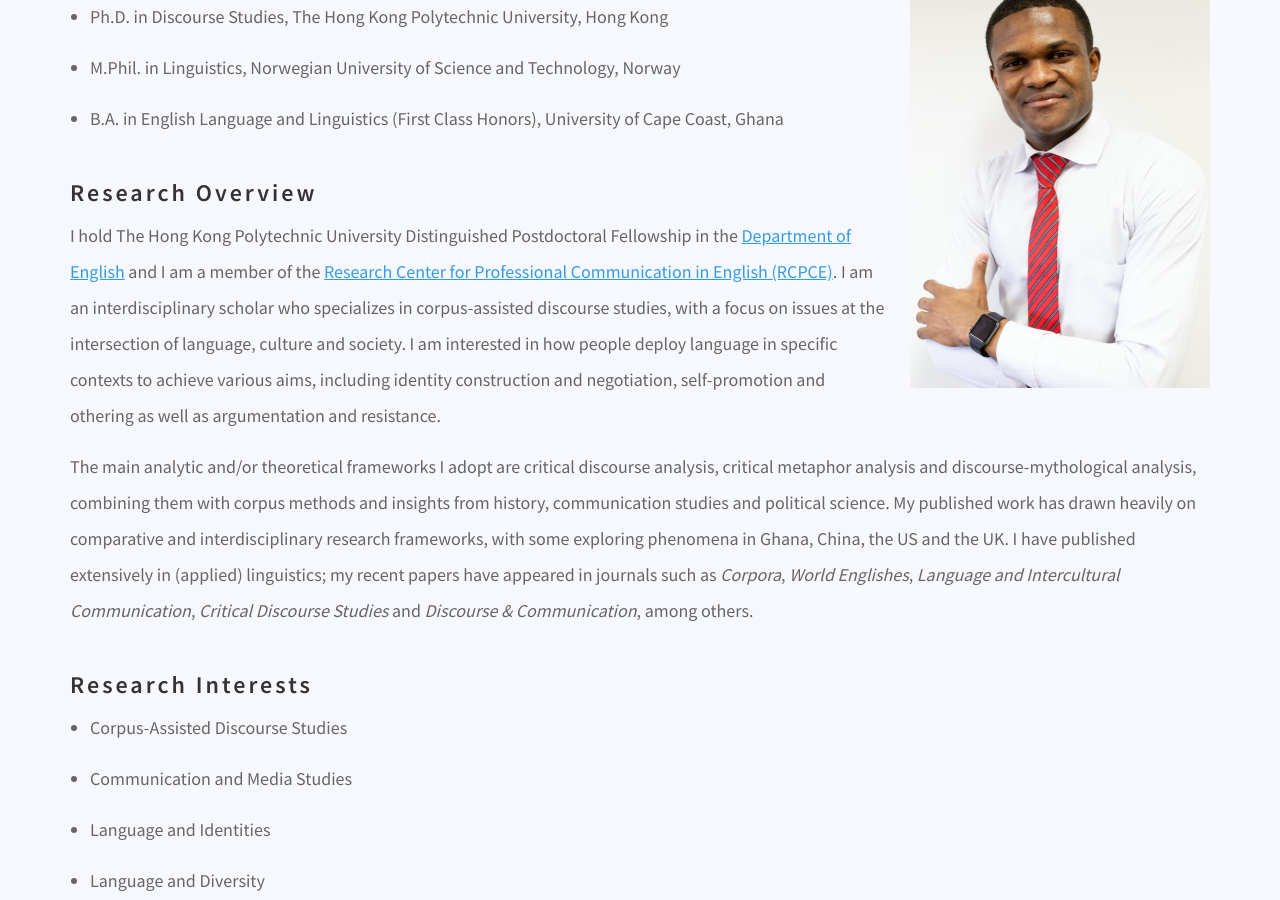
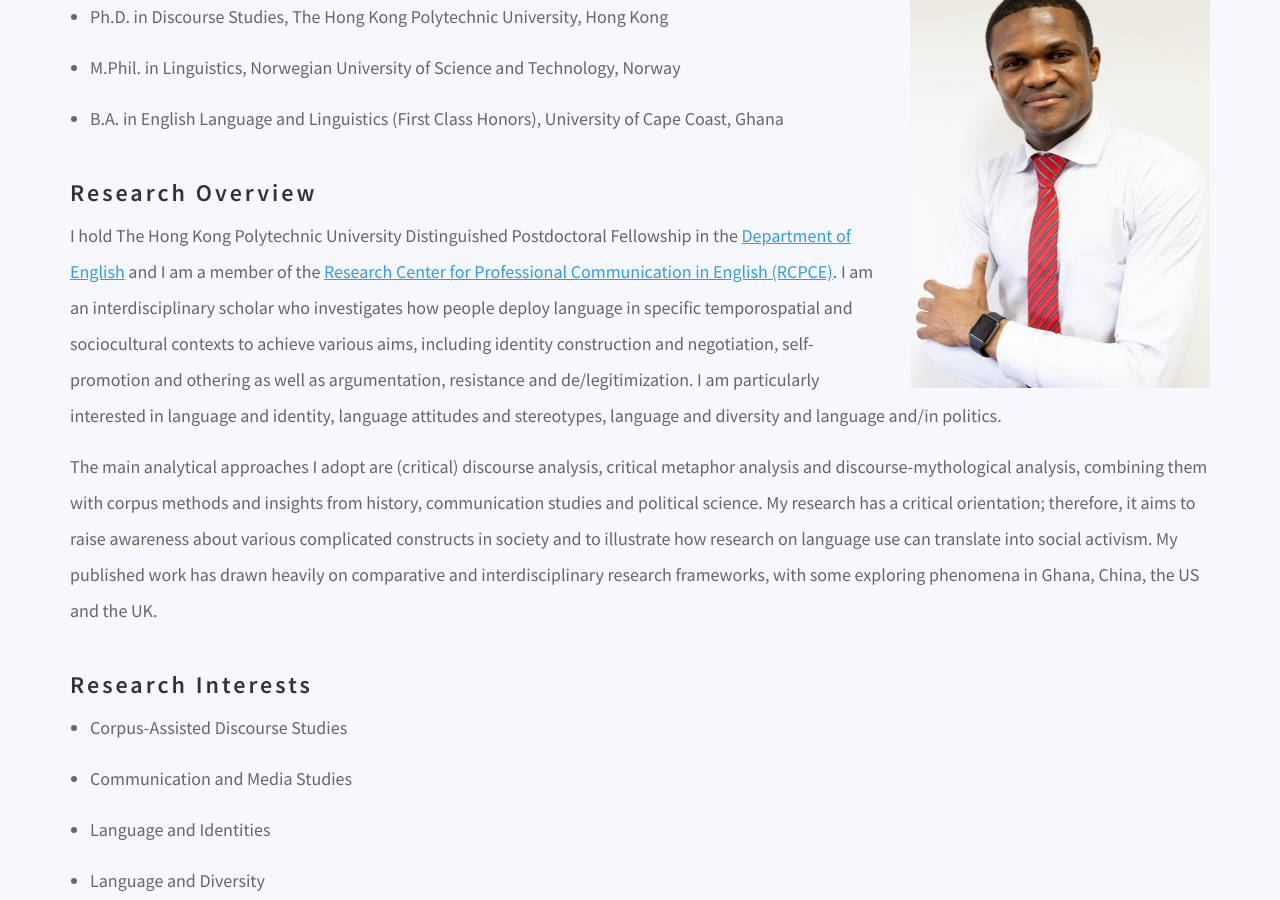
Before and after one commit to danielcornock/marknartey.com, a Jekyll site: the page built from index.md, in a window 1280 px wide and 900 px high, scrolled down 450 px. Built offline with Jekyll 4.4.1, drawn with Linux system fonts in a browser that asks for light colours; nearby versions of some CDN libraries; a script that is not in the unit is left out.

Commit message:
Update Pages “about”

```diff
--- a/index.md
+++ b/index.md
@@ -16,9 +16,9 @@
 
 ## Research Overview
 
-I hold The Hong Kong Polytechnic University Distinguished Postdoctoral Fellowship in the [Department of English](https://www.polyu.edu.hk/engl/) and I am a member of the [Research Center for Professional Communication in English (RCPCE)](http://rcpce.engl.polyu.edu.hk/rcpce/). I am an interdisciplinary scholar who specializes in corpus-assisted discourse studies, with a focus on issues at the intersection of language, culture and society. I am interested in how people deploy language in specific contexts to achieve various aims, including identity construction and negotiation, self-promotion and othering as well as argumentation and resistance.
+I hold The Hong Kong Polytechnic University Distinguished Postdoctoral Fellowship in the [Department of English](https://www.polyu.edu.hk/engl/) and I am a member of the [Research Center for Professional Communication in English (RCPCE)](http://rcpce.engl.polyu.edu.hk/rcpce/). I am an interdisciplinary scholar who investigates how people deploy language in specific temporospatial and sociocultural contexts to achieve various aims, including identity construction and negotiation, self-promotion and othering as well as argumentation, resistance and de/legitimization. I am particularly interested in language and identity, language attitudes and stereotypes, language and diversity and language and/in politics.
 
-The main analytic and/or theoretical frameworks I adopt are critical discourse analysis, critical metaphor analysis and discourse-mythological analysis, combining them with corpus methods and insights from history, communication studies and political science. My published work has drawn heavily on comparative and interdisciplinary research frameworks, with some exploring phenomena in Ghana, China, the US and the UK. I have published extensively in (applied) linguistics; my recent papers have appeared in journals such as *Corpora*, *World Englishes*, *Language and Intercultural Communication*, *Critical Discourse Studies* and *Discourse & Communication*, among others.
+The main analytical approaches I adopt are (critical) discourse analysis, critical metaphor analysis and discourse-mythological analysis, combining them with corpus methods and insights from history, communication studies and political science. My research has a critical orientation; therefore, it aims to raise awareness about various complicated constructs in society and to illustrate how research on language use can translate into social activism. My published work has drawn heavily on comparative and interdisciplinary research frameworks, with some exploring phenomena in Ghana, China, the US and the UK.
 
 ## Research Interests
 
```
